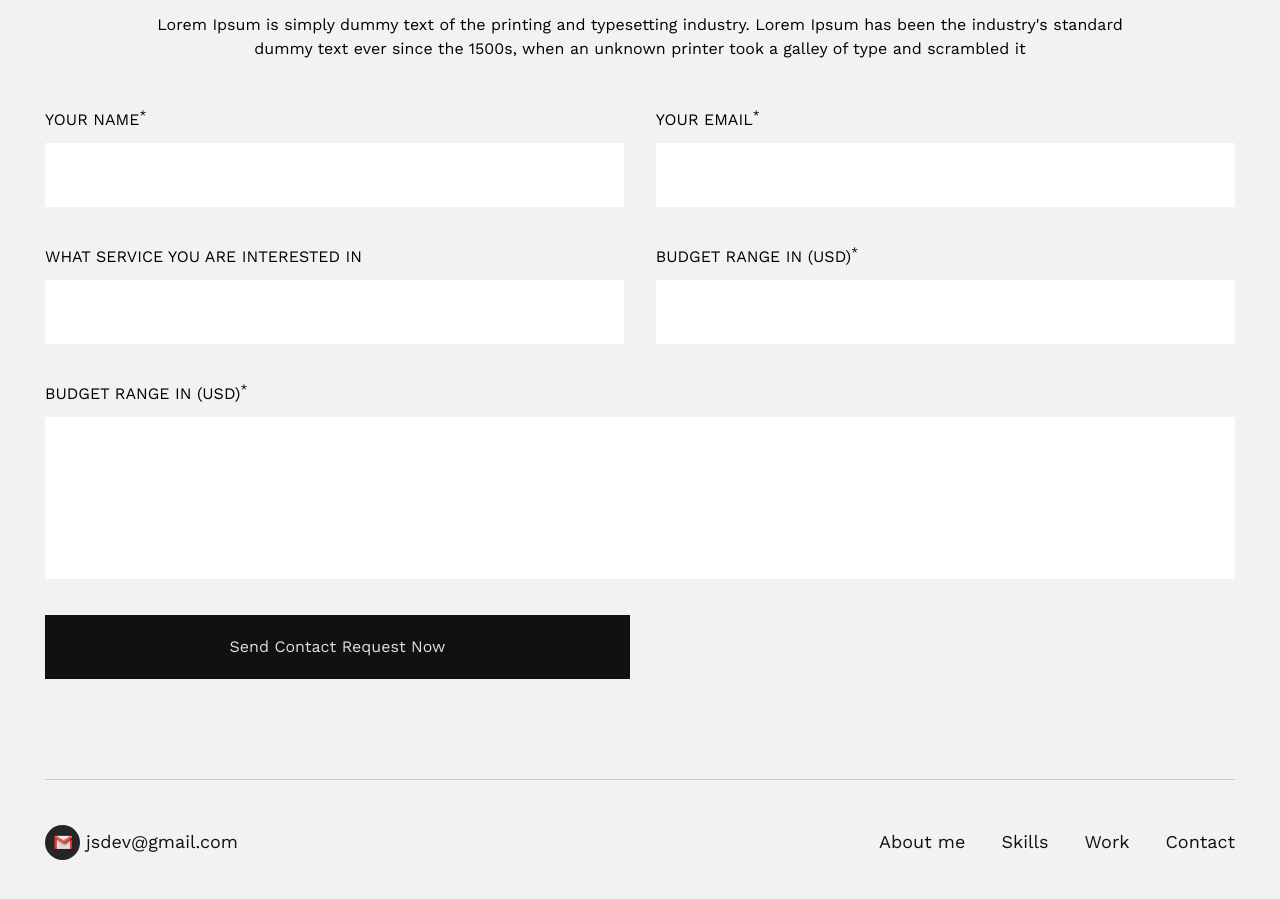
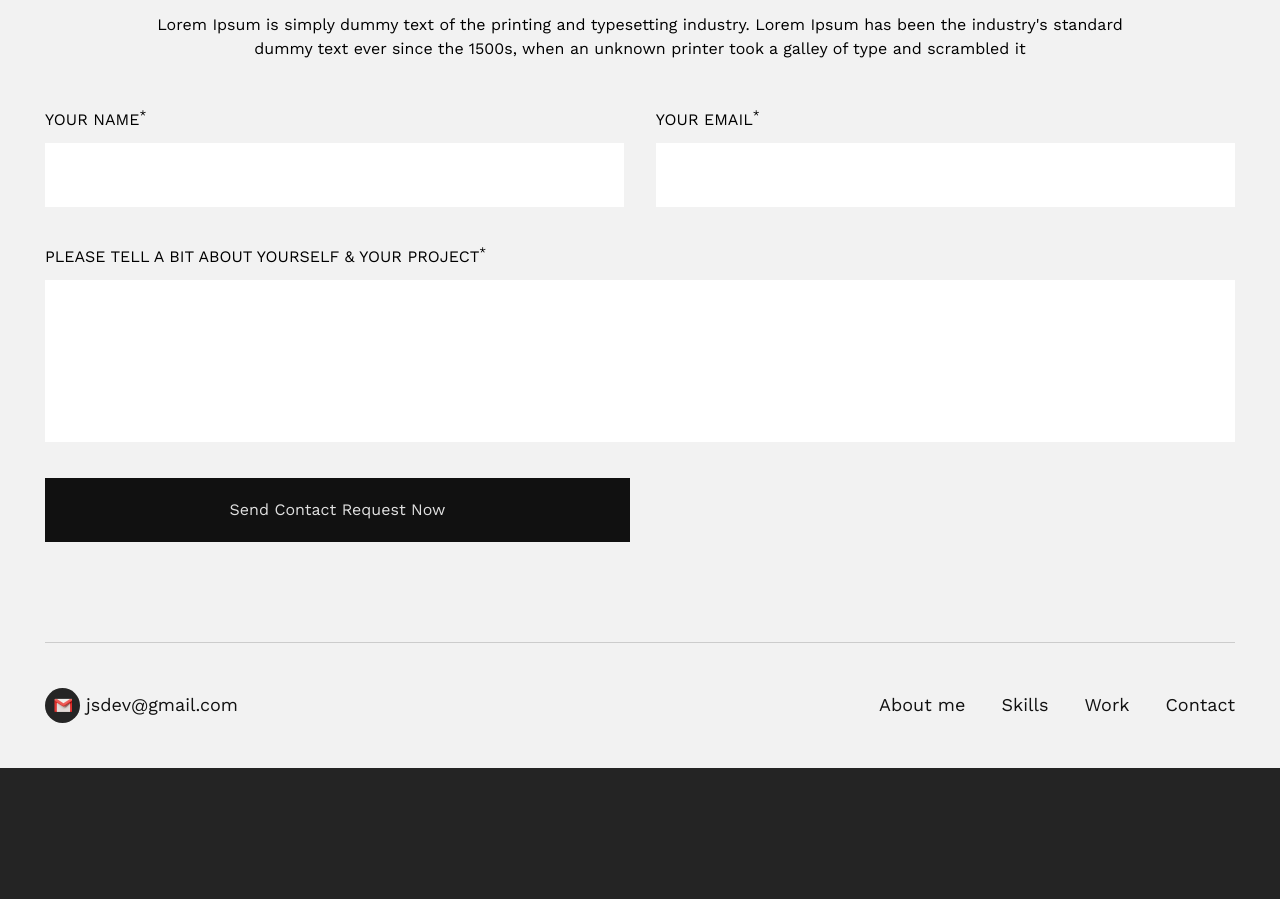
Before and after one commit to ShariqAnsari88/portfolio-2023, a React (Vite) app: page / in a window 1280 px wide. Shown: the part 5469-6368 px from the top of the page. After the commit the page ends 6237 px from the top, so only its background shows below. Built offline with nearby package versions, Linux system fonts and the light colour scheme.

Commit message:
form functionality completed

```diff
--- a/package.json
+++ b/package.json
@@ -9,10 +9,12 @@
     "preview": "vite preview"
   },
   "dependencies": {
+    "emailjs-com": "^3.2.0",
     "framer-motion": "^8.5.5",
     "react": "^18.2.0",
     "react-dom": "^18.2.0",
-    "react-responsive-carousel": "^3.2.23"
+    "react-responsive-carousel": "^3.2.23",
+    "react-toastify": "^9.1.1"
   },
   "devDependencies": {
     "@types/react": "^18.0.26",
--- a/src/App.jsx
+++ b/src/App.jsx
@@ -1,5 +1,3 @@
-import { useEffect } from "react";
-
 import HeroBanner from "./components/HeroBanner";
 import AboutMe from "./components/AboutMe";
 import Skills from "./components/Skills";
@@ -8,10 +6,6 @@ import Contact from "./components/Contact";
 import Footer from "./components/Footer";
 
 function App() {
-    // useEffect(() => {
-    //     var rellax = new Rellax(".rellax");
-    // }, []);
-
     return (
         <div className="App">
             <HeroBanner />
--- a/src/components/Form.jsx
+++ b/src/components/Form.jsx
@@ -1,28 +1,90 @@
-import React from "react";
+import { useState } from "react";
+import { send } from "emailjs-com";
+import { ToastContainer, toast } from "react-toastify";
+import "react-toastify/dist/ReactToastify.css";
 import Div from "./Div";
 
 const Form = () => {
+    const [userInput, setUserInput] = useState({});
+    const [loading, setLoading] = useState(false);
+
     const formSubmitHandler = (e) => {
         e.preventDefault();
+        setLoading(true);
+        send(
+            "service_chqqrb7", // Service ID
+            "template_03dq75j", // Template ID
+            userInput,
+            "_0RSmg5VJvbjNiPyf" // Public Key - https://dashboard.emailjs.com/admin/account
+        )
+            .then((response) => {
+                console.log("SUCCESS!", response.status, response.text);
+                formSuccess();
+                setLoading(false);
+            })
+            .catch((err) => {
+                console.log("FAILED...", err);
+                setLoading(false);
+            });
+    };
+
+    const formSuccess = () => {
+        toast(
+            "Thanks for submitting your Query, I will get back to you shortly."
+        );
+
+        // Resetting Form
+        document.getElementById("queryForm").reset();
+    };
+
+    const onChange = (e) => {
+        let obj = { ...userInput, [e.target.name]: e.target.value };
+        setUserInput(obj);
     };
 
     return (
         <Div className="max-w-[1200px] mx-auto">
-            <form className="flex flex-col gap-8" onSubmit={formSubmitHandler}>
+            <ToastContainer />
+
+            {/* LOADER START */}
+            {loading && (
+                <div className="w-full h-full absolute bg-white/[.5] top-0 left-0 flex justify-center items-center">
+                    <svg className="spinner" viewBox="0 0 50 50">
+                        <circle
+                            className="path"
+                            cx="25"
+                            cy="25"
+                            r="20"
+                            fill="none"
+                            strokeWidth="5"
+                        ></circle>
+                    </svg>
+                </div>
+            )}
+            {/* LOADER START */}
+
+            <form
+                id="queryForm"
+                className="flex flex-col gap-8"
+                onSubmit={formSubmitHandler}
+            >
                 {/* ROW START */}
                 <div className="grid grid-cols-1 md:grid-cols-2 gap-7">
                     {/* NAME - FORM FIELD START */}
                     <div className="flex flex-col gap-2">
                         <label
-                            htmlFor="name"
+                            htmlFor="from_name"
                             className="text-[16px] text-black uppercase"
                         >
                             Your name<sup>*</sup>
                         </label>
                         <input
-                            name="name"
+                            name="from_name"
                             type="text"
                             className="h-[64px] bg-white outline-none border-none text-black px-4"
+                            required
+                            autoComplete="off"
+                            onChange={onChange}
                         />
                     </div>
                     {/* NAME - FORM FIELD END */}
@@ -30,73 +92,41 @@ const Form = () => {
                     {/* EMAIL - FORM FIELD START */}
                     <div className="flex flex-col gap-2">
                         <label
-                            htmlFor="email"
+                            htmlFor="from_email"
                             className="text-[16px] text-black uppercase"
                         >
                             Your email<sup>*</sup>
                         </label>
                         <input
-                            name="email"
-                            type="text"
+                            name="from_email"
+                            type="email"
                             className="h-[64px] bg-white outline-none border-none text-black px-4"
+                            required
+                            autoComplete="off"
+                            onChange={onChange}
                         />
                     </div>
                     {/* EMAIL - FORM FIELD END */}
                 </div>
                 {/* ROW END */}
 
-                {/* ROW START */}
-                <div className="grid grid-cols-1 md:grid-cols-2 gap-7">
-                    {/* SERVICE - FORM FIELD START */}
-                    <div className="flex flex-col gap-2">
-                        <label
-                            htmlFor="service"
-                            className="text-[16px] text-black uppercase"
-                        >
-                            What service you are interested in
-                        </label>
-                        <input
-                            name="service"
-                            type="text"
-                            className="h-[64px] bg-white outline-none border-none text-black px-4"
-                        />
-                    </div>
-                    {/* SERVICE - FORM FIELD END */}
-
-                    {/* BUDGET - FORM FIELD START */}
-                    <div className="flex flex-col gap-2">
-                        <label
-                            htmlFor="budget"
-                            className="text-[16px] text-black uppercase"
-                        >
-                            {`Budget range in (usd)`}
-                            <sup>*</sup>
-                        </label>
-                        <input
-                            name="budget"
-                            type="text"
-                            className="h-[64px] bg-white outline-none border-none text-black px-4"
-                        />
-                    </div>
-                    {/* BUDGET - FORM FIELD END */}
-                </div>
-                {/* ROW END */}
-
-                {/* DESCRIPTION - FORM FIELD START */}
+                {/* MESSAGE - FORM FIELD START */}
                 <div className="flex flex-col gap-2">
                     <label
-                        htmlFor="description"
+                        htmlFor="message"
                         className="text-[16px] text-black uppercase"
                     >
-                        {`Budget range in (usd)`}
+                        Please tell a bit about yourself & your project
                         <sup>*</sup>
                     </label>
                     <textarea
-                        name="description"
+                        name="message"
                         className="h-[162px] bg-white outline-none border-none text-black p-4 resize-none"
+                        required
+                        onChange={onChange}
                     />
                 </div>
-                {/* DESCRIPTION - FORM FIELD END */}
+                {/* MESSAGE - FORM FIELD END */}
 
                 {/* SUBMIT BUTTON */}
                 <button className="bg-[#111111] h-[64px] max-w-[585px] text-[16px] transition-transform active:scale-[0.95]">
--- a/src/index.css
+++ b/src/index.css
@@ -3,7 +3,6 @@
 @tailwind utilities;
 
 :root {
-    /* font-family: "Oswald", sans-serif; */
     font-family: "Work Sans", sans-serif;
     font-size: 18px;
     line-height: 28px;
@@ -178,6 +177,38 @@
     top: 1629px;
 }
 
+/* Loading spinner */
+.spinner {
+    animation: rotate 2s linear infinite;
+    z-index: 2;
+    width: 50px;
+    height: 50px;
+}
+.path {
+    stroke: #51b3e8;
+    stroke-linecap: round;
+    animation: dash 1.5s ease-in-out infinite;
+}
+@keyframes rotate {
+    100% {
+        transform: rotate(360deg);
+    }
+}
+@keyframes dash {
+    0% {
+        stroke-dasharray: 1, 150;
+        stroke-dashoffset: 0;
+    }
+    50% {
+        stroke-dasharray: 90, 150;
+        stroke-dashoffset: -35;
+    }
+    100% {
+        stroke-dasharray: 90, 150;
+        stroke-dashoffset: -124;
+    }
+}
+
 /* sm */
 @media screen and (min-width: 640px) {
 }
```
Also changed, not shown: 1 other file (tests, documents, lock files or other folders).
